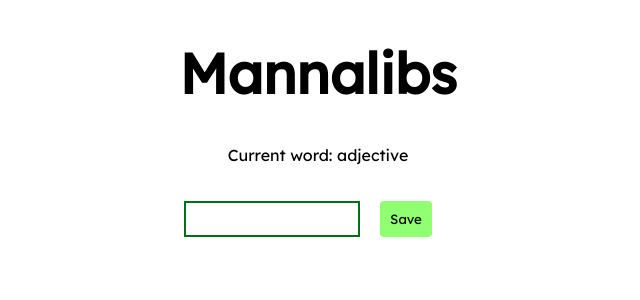
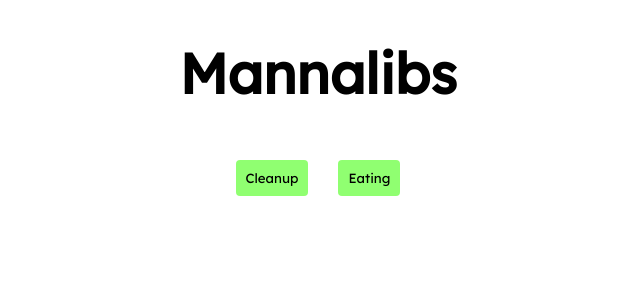
Before and after one commit to Mannalyn/madelyn-anna-project, a Next.js app: page / in a window 1280 px wide. Shown: the top 300 px of the page, without its empty margins (322-962 px from the left). Built offline with nearby package versions, Linux system fonts and the light colour scheme.

Commit message:
Added ability to select from multiple stories, added "Eating" story

```diff
--- a/src/app/layout.js
+++ b/src/app/layout.js
@@ -4,14 +4,14 @@ import { Lexend } from "next/font/google";
 export const lexend = Lexend({
     weight: ["400"],
     subsets: ["latin"]
-})
+});
 
 export default function RootLayout({ children }) {
     return (
         <>
             <html lang="en">
                 <body className={lexend.className}>
-                    { children }
+                    {children}
                 </body>
             </html>
         </>
--- a/src/app/page.js
+++ b/src/app/page.js
@@ -3,23 +3,9 @@ import { useState } from "react";
 import styles from "./page.module.css";
 import { lexend } from "./layout.js";
 
-function Story() {
-    const [fillInWords, changeFillInWords] = useState({
-        adjective1: "adjective",
-        noun1: "noun",
-        verb1: "verb",
-        pluralNoun1: "plural noun",
-        verb2: "verb",
-        pluralNoun2: "plural noun",
-        adverb1: "adverb"
-    });
+function Story({ chosenStory }) {
 
-    const [currentInput, updateCurrentInput] = useState("");
-
-    const [currentWord, changeCurrentWord] = useState(Object.keys(fillInWords)[0]);
-
-    const [phase, changePhase] = useState(0);
-
+    if (chosenStory != "none") {
         function Word({ wordKey }) {
             return (
                 <span style={{
@@ -28,6 +14,37 @@ function Story() {
                 }}>{fillInWords[wordKey]}</span>
             );
         }
+
+        const differentStories = {
+            "cleanupWords": {
+                adjective1: "adjective",
+                noun1: "noun",
+                verb1: "verb",
+                pluralNoun1: "plural noun",
+                verb2: "verb",
+                pluralNoun2: "plural noun",
+                adverb1: "adverb"
+            },
+            "eatingWords": {
+                noun1: "noun",
+                adjective1: "adjective",
+                pluralNoun1: "plural noun",
+                noun2: "noun",
+                verb1: "verb",
+                adjective2: "adjective",
+                adjective3: "adjective",
+                exclamation1: "exclamation",
+                adjective4: "adjective"
+            }
+        }
+
+        const [fillInWords, changeFillInWords] = useState(differentStories[chosenStory.toString() + "Words"]);
+
+        const [currentInput, updateCurrentInput] = useState("");
+
+        const [currentWord, changeCurrentWord] = useState(Object.keys(fillInWords)[0]);
+
+        const [phase, changePhase] = useState(0);
 
         function handleSave() {
             changeFillInWords(() => {
@@ -72,7 +89,8 @@ function Story() {
                     "width": "50vw",
                     "margin": "auto"
                 }}>
-                <p>
+
+                    {chosenStory == "cleanup" ? <p>
                         Once upon a time, there was a/an <Word wordKey="adjective1" /> <Word wordKey="noun1" />.
                         It loved to <Word wordKey="verb1" />.
                         But one day, it went to the park, and it saw <Word wordKey="pluralNoun1" /> all over the ground.
@@ -81,18 +99,43 @@ function Story() {
                         So it tried throwing <Word wordKey="pluralNoun2" /> at the ground.
                         And the mess <Word wordKey="adverb1" /> disappeared.
                         The end.
-                </p>
+                    </p> : null}
+
+                    {chosenStory == "eating" ? <p>
+                        There once was a <Word wordKey="noun1" />.
+                        They liked to eat <Word wordKey="adjective1" /> <Word wordKey="pluralNoun1" />.
+                        Once they were eating some <Word wordKey="pluralNoun1" />, when a <Word wordKey="noun2" /> appeared.
+                        They decided to <Word wordKey="verb1" /> it.
+                        Then they became very <Word wordKey="adjective2" />, so they looked for more of it.
+                        Then they found another.
+                        It was very <Word wordKey="adjective3" />, so they shouted, “<Word wordKey="exclamation1" />!”
+                        Then they went back to their <Word wordKey="adjective4" /> house. The end.
+                    </p> : null}
                 </div>
             </>
         );
     }
+}
 
 export default function Page() {
+    let [chosenStory, changeChosenStory] = useState("none");
+
+    function StorySelectionButton({ story, children }) {
+        return (
+            <button onClick={() => changeChosenStory(story)} style={{
+                display: chosenStory == "none" ? "default" : "none",
+                margin: "15px"
+            }} className={lexend.className}>{children}</button>
+        );
+    }
+
     return (
         <>
             <h1>Mannalibs</h1>
+            <StorySelectionButton story="cleanup">Cleanup</StorySelectionButton>
+            <StorySelectionButton story="eating">Eating</StorySelectionButton>
 
-            <Story />
+            <Story chosenStory={chosenStory} />
         </>
     );
 }
```
Also changed, not shown: src/app/story/page.js (added). Lines whose indentation alone changed are shown as unchanged.
